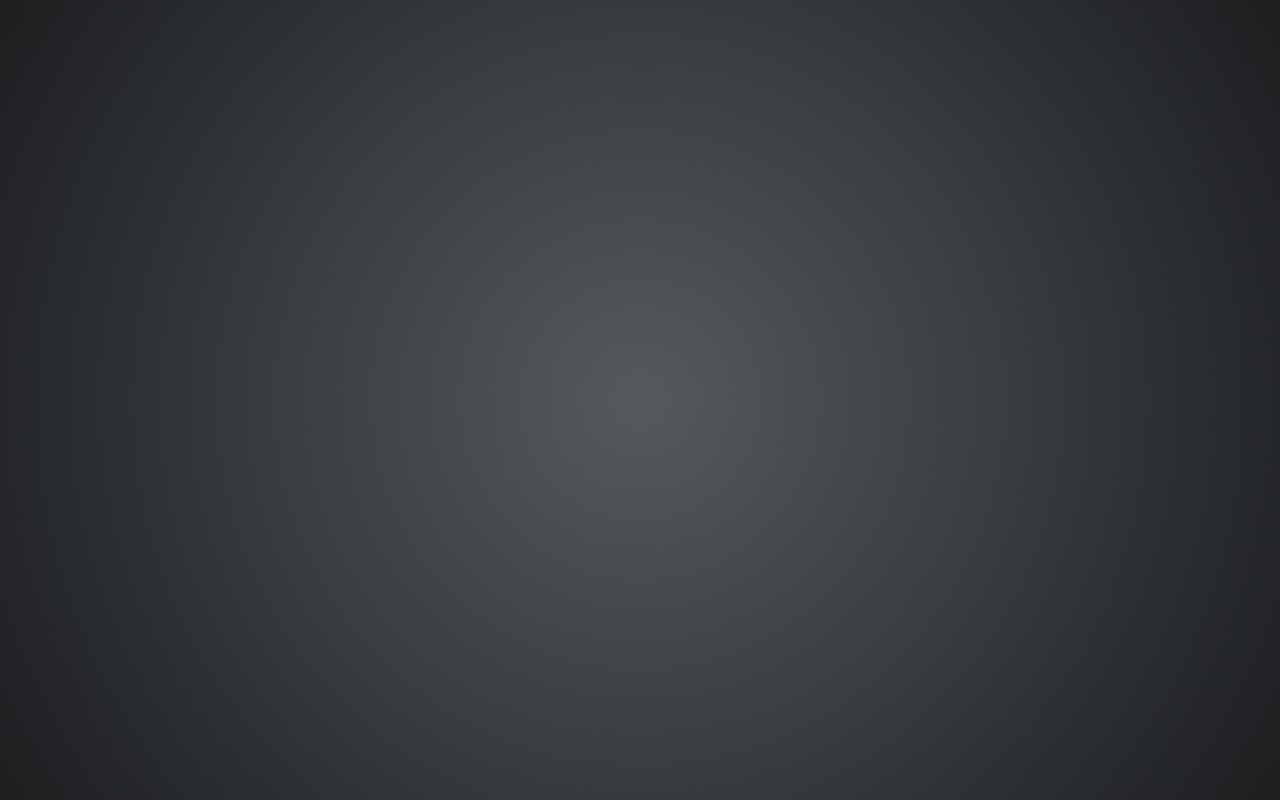
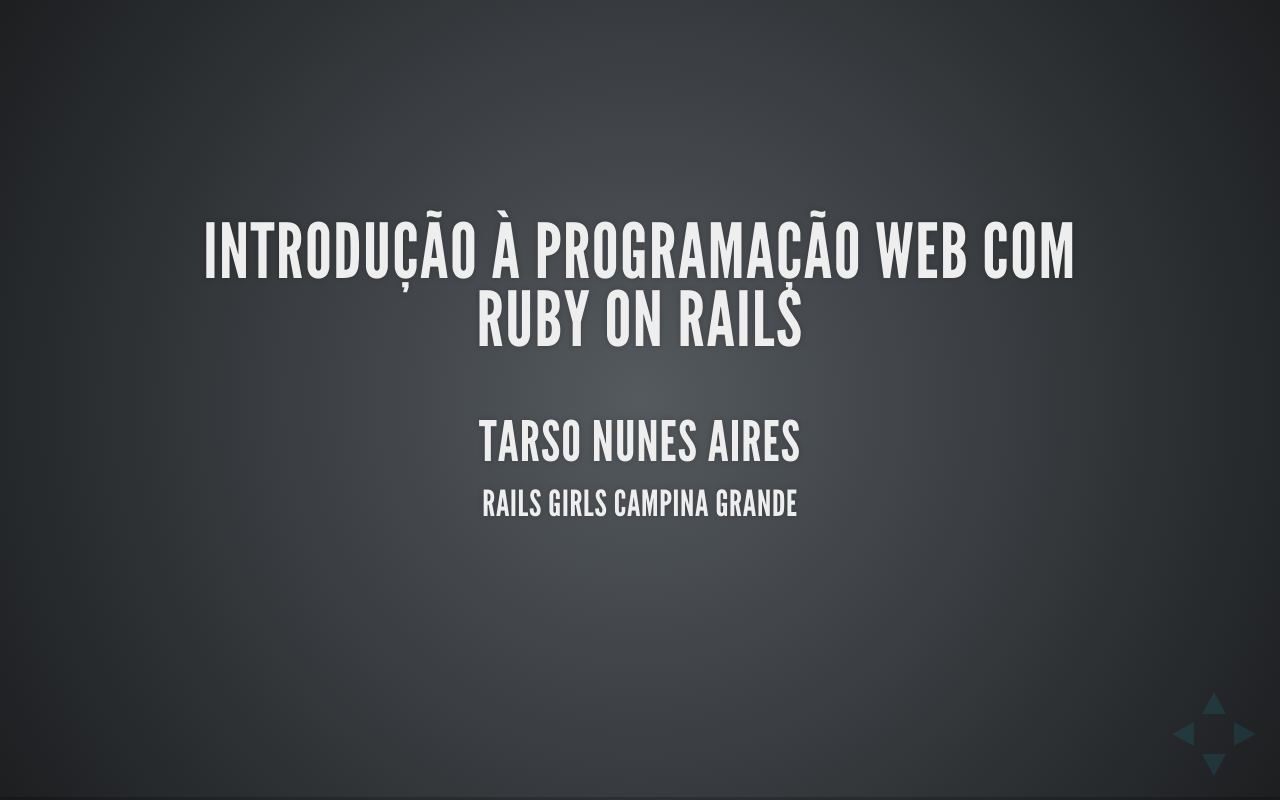
Before and after one commit to tnaires/introducing_rails, a plain HTML site: page index.html in a window 1280 px wide. Drawn offline with Linux system fonts and the light colour scheme.

Commit message:
First slide

```diff
--- a/index.html
+++ b/index.html
@@ -10,5 +10,24 @@
     <![endif]-->
   </head>
   <body>
+    <div class="reveal">
+      <div class="slides">
+        <section id="title">
+          <h2>Introdução à programação web com Ruby on Rails</h2>
+          <br />
+          <h3>Tarso Nunes Aires<h3>
+          <h6>Rails Girls Campina Grande</h6>
+        </section>
+      </div>
+    </div>
+
+    <script src="lib/js/head.min.js"></script>
+    <script src="js/reveal.min.js"></script>
+
+    <script>
+      Reveal.initialize({
+
+      });
+    </script>
   </body>
 </html>
```
